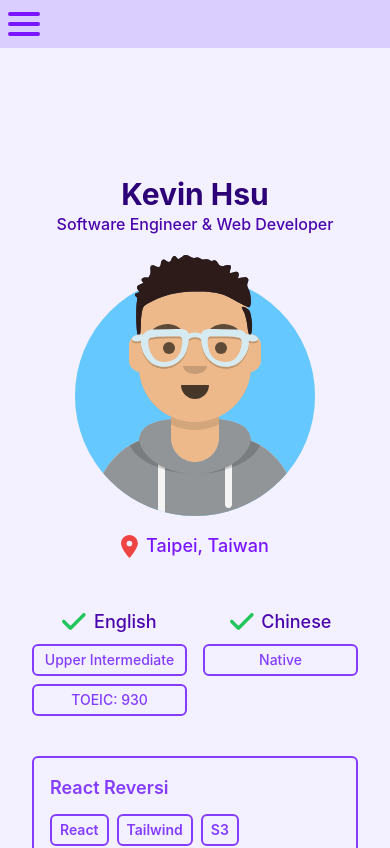
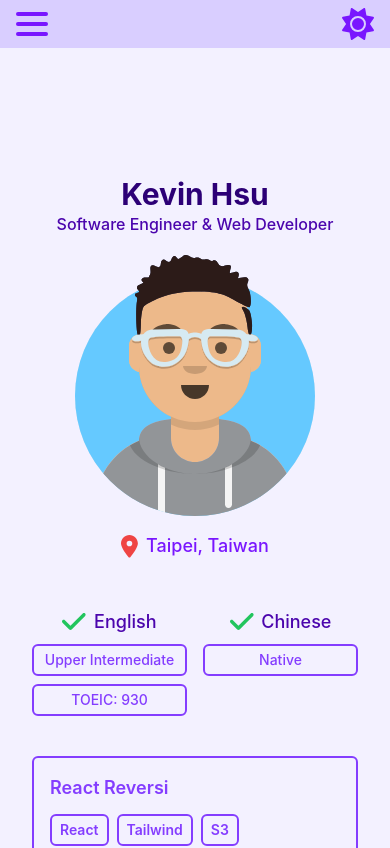
Before and after one commit to heyimkaijoe/my-portfolio, a React (Vite) app: page / in a window 390 px wide. Shown: the top 848 px of the page. Built offline with nearby package versions, Linux system fonts and the light colour scheme; no server answers.

Commit message:
Add: theme toggle w/o dark-theme classes

```diff
--- a/components/Navbar/index.tsx
+++ b/components/Navbar/index.tsx
@@ -1,27 +1,44 @@
-import { useState } from 'react';
+import { useState, useEffect } from 'react';
 import Hamburger from '../Hamburger';
+import { FontAwesomeIcon } from '@fortawesome/react-fontawesome';
+import { faSun, faMoon } from '@fortawesome/free-solid-svg-icons';
 
 export default function Navbar() {
     const [burgerOpen, setBurgerOpen] = useState(false);
     const toggleBurger = () => setBurgerOpen(!burgerOpen);
 
+    type Theme = null | "dark" | "light";
+    const [theme, setTheme] = useState<Theme>(null);
+    const isDarkTheme = theme === "dark";
+    const handleThemeToggle = () => setTheme(isDarkTheme ? "light" : "dark");
+
+    useEffect(() => {
+        window.matchMedia("prefers-color-theme: dark").matches ? setTheme("dark") : setTheme("light");
+    }, []);
+    useEffect(() => {
+        isDarkTheme ? document.documentElement.classList.add("dark") : document.documentElement.classList.remove("dark");
+    }, [theme]);
+
     return (
-        <nav>
-            <div className="bg-prheart-200 w-full">
+        <nav className="px-4 bg-prheart-200 w-full flex justify-between">
+            <div>
                 <ul className={(burgerOpen ? "top-12" : "-top-[120px]") + " nav-list"}>
                     <a href="#about-me" className="link">About Me</a>
                     <a href="#projects" className="link">Projects</a>
                     <a href="#contact" className="link">Contacts</a>
                 </ul>
 
-                <button className="md:hidden ml-2 py-3 size-12 flex flex-col flex-nowrap justify-between" onClick={toggleBurger}>
+                <button className="md:hidden py-3 size-12 flex flex-col flex-nowrap justify-between" onClick={toggleBurger}>
                     <Hamburger isOpen={burgerOpen} />
                 </button>
             </div>
 
-            <div className="toggles">
+            <div className="flex items-center z-10">
                 <div className="translate"></div>
-                <div className="light-dark-theme"></div>
+                <button onClick={handleThemeToggle}>
+                    <FontAwesomeIcon icon={isDarkTheme ? faMoon : faSun} size="2xl" className="text-prheart-600" />
+                </button>
+
             </div>
         </nav>
     );
```
Also changed, not shown: src/App.tsx (+6 -6 lines).
